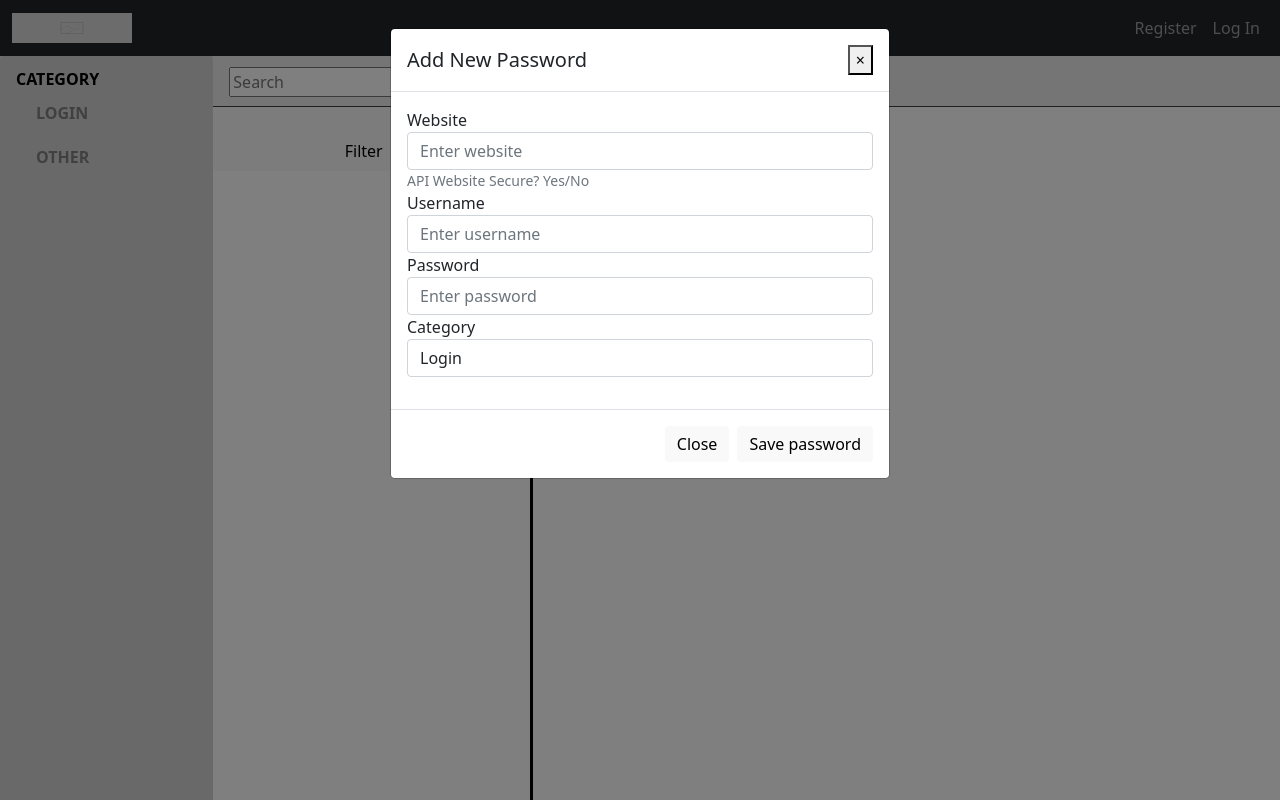
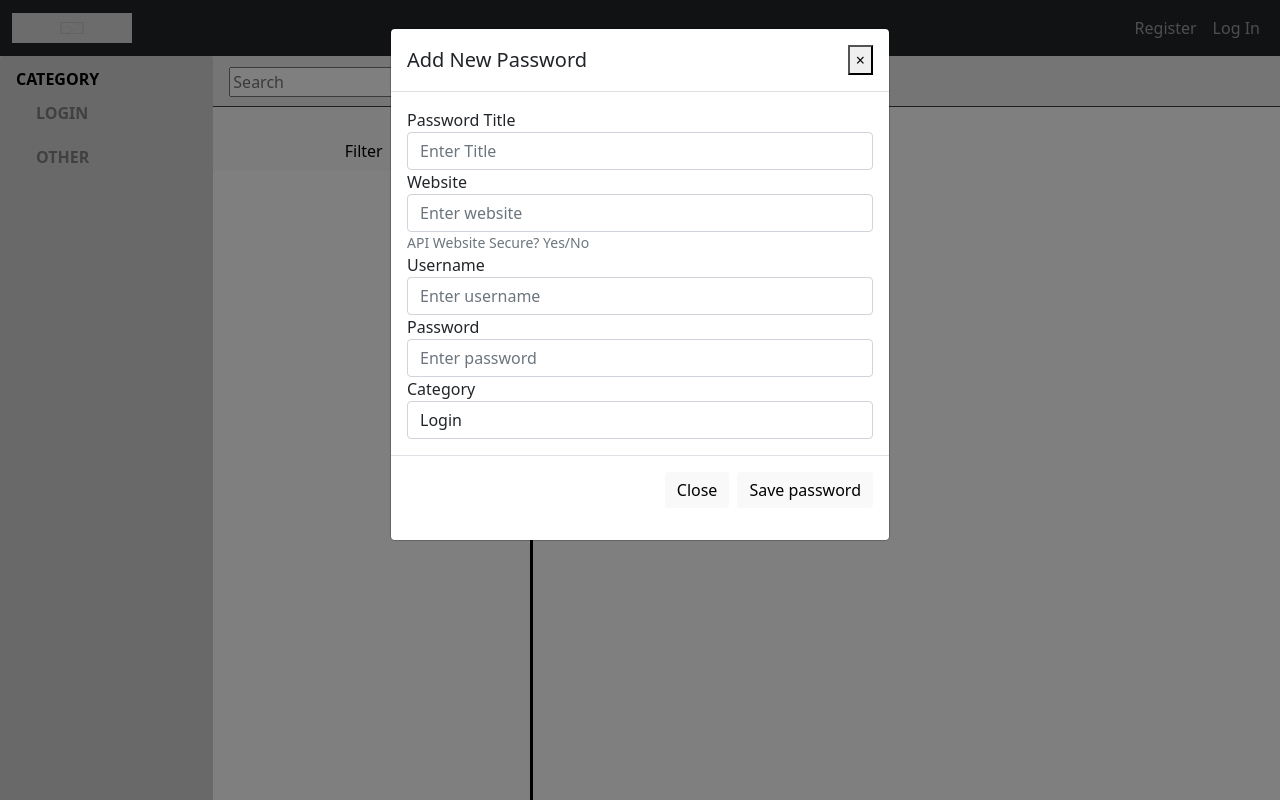
Before and after one commit to Fsociety098/DissertationPasswordManager, a Flask app: page /manager/index in a window 1280 px wide, after a click on "New". Run offline with Flask 2, Linux system fonts and the light colour scheme; data comes from the database, SQL or seed files in the repository; both versions use the stored data as it was after the commit; data that the repository does not hold is empty; some libraries are stand-ins or nearby versions.

Commit message:
add new password working - no validation

```diff
--- a/PasswordManager/manager.py
+++ b/PasswordManager/manager.py
@@ -1,5 +1,5 @@
 from flask import (
-    Blueprint, flash, render_template, request, session
+    Blueprint, flash, render_template, request, session, redirect, url_for
 )
 from werkzeug.security import generate_password_hash
 
@@ -119,20 +119,20 @@ def category(id):
                            categoryforms=categoriesforms)
 
 
-@bp.route('/index', methods=('GET', 'POST'))
+@bp.route('/add', methods=('GET', 'POST'))
 def newpassword():
     if request.method == 'POST':
         user_id = session.get('user_id')
-        website = request.form['website']
-        username = request.form['username']
-        password = request.form['password']
+        formtitlename = request.form['titlename']
+        formwebsite = request.form['website']
+        formusername = request.form['username']
+        formpassword = request.form['password']
         categoryform = request.form['category']
-        categoriesforms = categoriesform()
         db = get_db()
-        error = None
-        db = db.execute('INSERT INTO passwordinfo VALUES (website,username,titlename,password,category_id,userid)',
-                        (website, username, generate_password_hash(password), categoryform, user_id))
+        db.execute('INSERT INTO passwordinfo (website, username, titlename, password, category_id, userid) '
+                   'VALUES (?, ?, ?, ?, ?, ?)',
+                   (formwebsite, formusername, formtitlename,
+                    generate_password_hash(formpassword), categoryform, user_id)
+                   )
         db.commit()
-        flash(error)
-
-    return newpassword
+        return redirect(url_for('manager.index'))
--- a/PasswordManager/templates/manager/base.html
+++ b/PasswordManager/templates/manager/base.html
@@ -83,6 +83,8 @@
                          aria-labelledby="exampleModalLabel" aria-hidden="true">
                         <div class="modal-dialog" role="document">
                             <div class="modal-content">
+                                <form method="post" action="{{ url_for('manager.newpassword') }}">
+                                    <input type="hidden" name="csrf_token" value="{{ csrf_token() }}"/>
                                     <div class="modal-header">
                                         <h5 class="modal-title" id="exampleModalLabel">Add New Password</h5>
                                         <button type="button" class="close" data-dismiss="modal" aria-label="Close">
@@ -90,40 +92,46 @@
                                         </button>
                                     </div>
                                     <div class="modal-body">
-                                    <form method="post">
-                                        <input type="hidden" name="csrf_token" value="{{ csrf_token() }}"/>
+                                        <div class="form-group">
+                                            <label for="titlename">Password Title</label>
+                                            <input type="text" class="form-control" id="titlename" name="titlename"
+                                                   placeholder="Enter Title">
+                                        </div>
                                         <div class="form-group">
                                             <label for="website">Website</label>
-                                            <input type="text" class="form-control" id="website"
+                                            <input type="text" class="form-control" id="website" name="website"
                                                    aria-describedby="websitehelp" placeholder="Enter website">
                                             <small id="websitehelp" class="form-text text-muted">API Website Secure?
                                                 Yes/No</small>
                                         </div>
                                         <div class="form-group">
                                             <label for="username">Username</label>
-                                            <input type="text" class="form-control" id="username"
+                                            <input type="text" class="form-control" id="username" name="username"
                                                    placeholder="Enter username">
                                         </div>
                                         <div class="form-group">
                                             <label for="password">Password</label>
-                                            <input type="password" class="form-control" id="password"
+                                            <input type="password" class="form-control" id="password" name="password"
                                                    placeholder="Enter password">
                                         </div>
                                         <div class="form-group">
                                             <label for="inputState">Category</label>
-                                            <select id="category" class="form-control">
+                                            <select id="category" class="form-control" name="category">
                                                 {% include 'manager/categoryform.html' %}
                                             </select>
                                         </div>
-                                    </form>
-                                    </form>
                                     </div>
                                     <div class="modal-footer">
                                         <button type="button" class="btn btn-secondary newbutton" data-dismiss="modal">
                                             Close
                                         </button>
-                                    <button type="button" class="btn btn-primary newbutton" data-bs-target="{{ url_for('manager.newpassword')}}">Save password</button>
+                                        <a href="">
+                                            <button type="submit" class="btn btn-primary newbutton" data-target="">Save
+                                                password
+                                            </button>
+                                        </a>
                                     </div>
+                                </form>
                             </div>
                         </div>
                     </div>
--- a/PasswordManager/templates/manager/categoryform.html
+++ b/PasswordManager/templates/manager/categoryform.html
@@ -1,3 +1,3 @@
 {% for category in categoryforms %}
-    <option value="category['id']">{{ category['categoryName'] }}</option>
+    <option value={{category['id']}}>{{ category['categoryName'] }}</option>
 {% endfor %}
```
Also changed, not shown: instance/PasswordManager.sqlite. Lines whose indentation alone changed are shown as unchanged.
